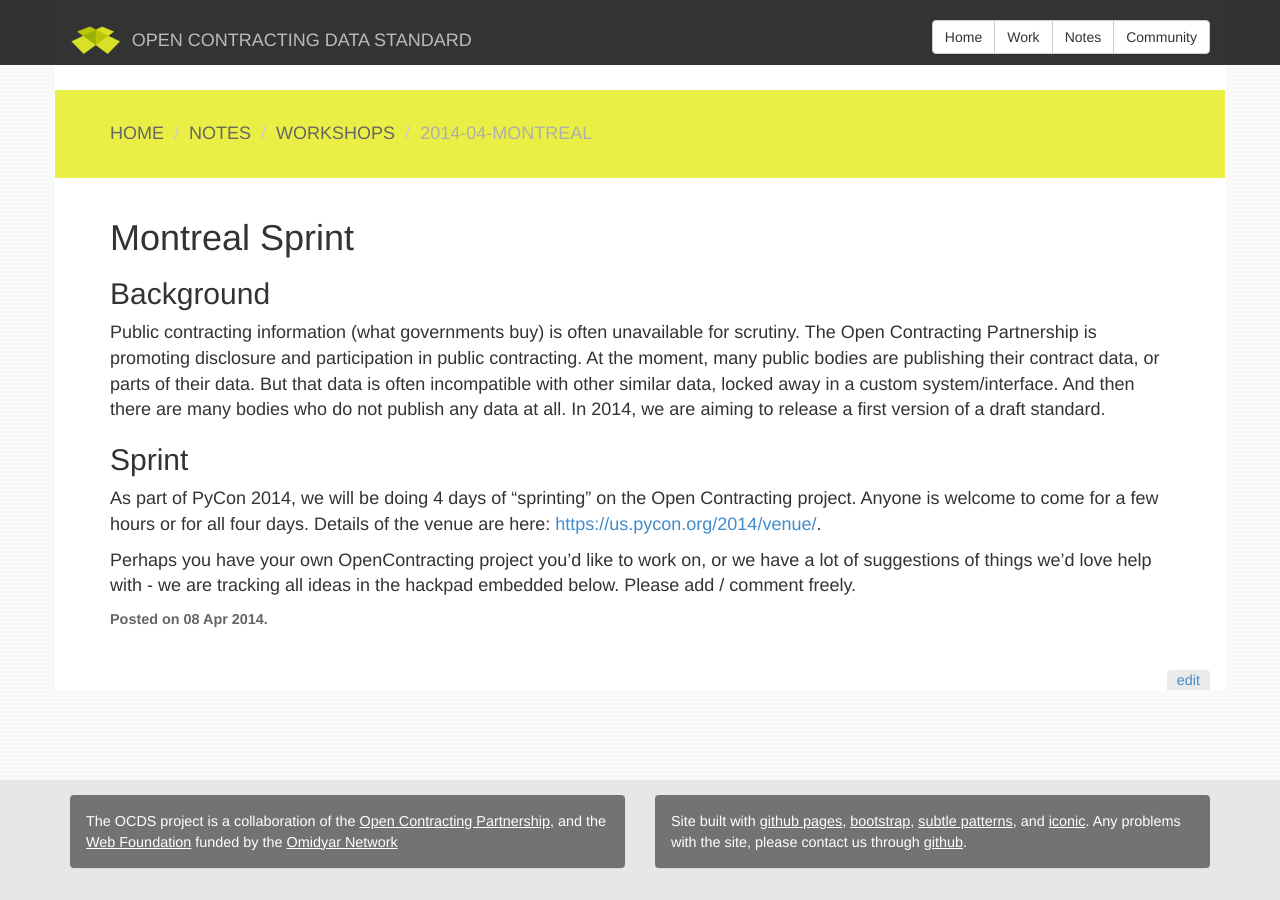
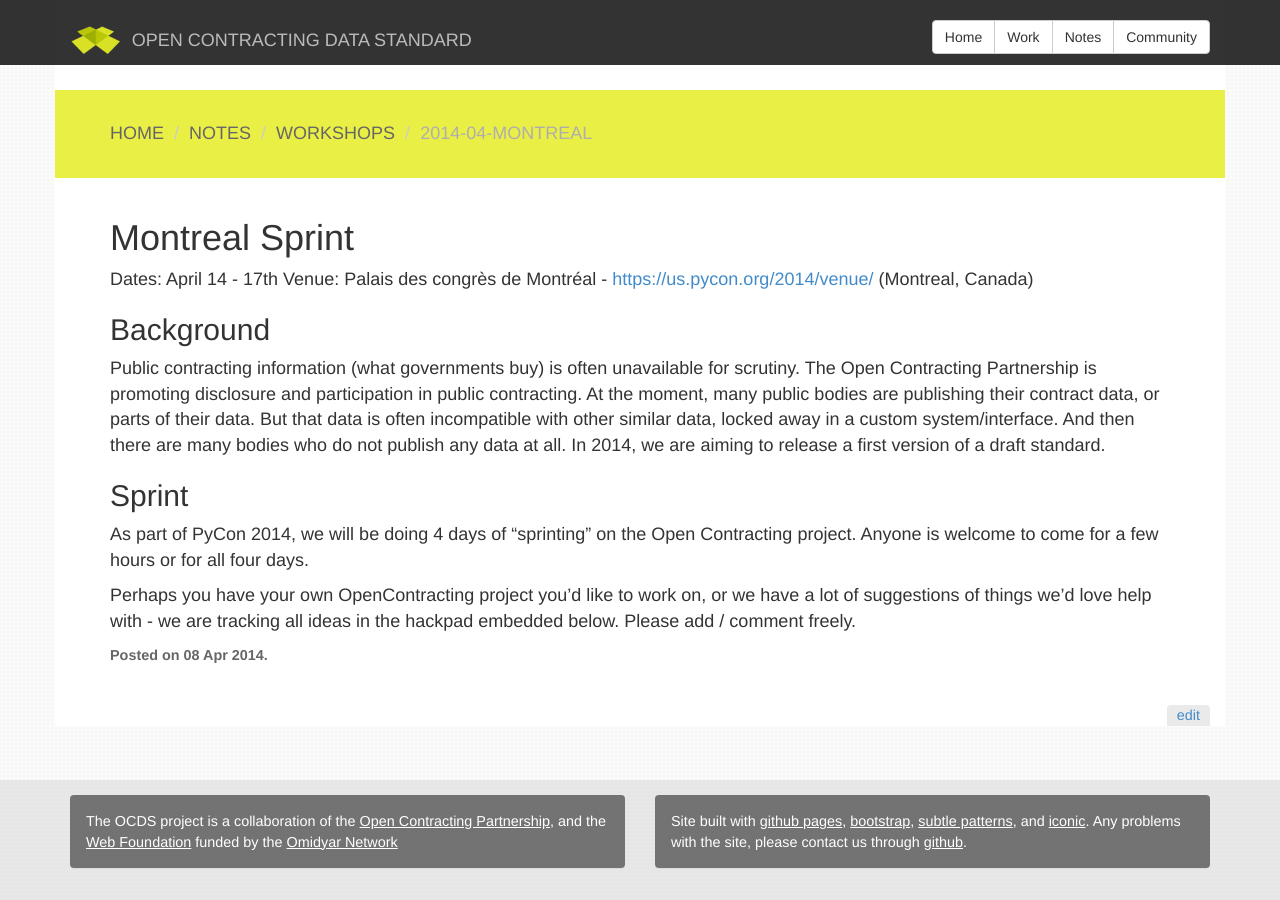
Before and after one commit to open-contracting/open-contracting.github.io, a Jekyll site: the page built from pages/notes/workshops/2014-04-Montreal/index.md, in a window 1280 px wide. Built offline with Jekyll 4.4.1, drawn with Linux system fonts in a browser that asks for light colours; nearby versions of some CDN libraries; Markdown is read by kramdown in place of the engine named in the settings.

Commit message:
Update index.md

```diff
--- a/pages/notes/workshops/2014-04-Montreal/index.md
+++ b/pages/notes/workshops/2014-04-Montreal/index.md
@@ -3,11 +3,14 @@ layout: single
 title: Montreal Sprint
 date: 08/04/2014
 ---
+Dates: April 14 - 17th
+Venue: Palais des congrès de Montréal - [https://us.pycon.org/2014/venue/](https://us.pycon.org/2014/venue/) (Montreal, Canada)
+
 ## Background
 Public contracting information (what governments buy) is often unavailable for scrutiny. The Open Contracting Partnership is promoting disclosure and participation in public contracting. At the moment, many public bodies are publishing their contract data, or parts of their data. But that data is often incompatible with other similar data, locked away in a custom system/interface. And then there are many bodies who do not publish any data at all. In 2014, we are aiming to release a first version of a draft standard.
 
 ## Sprint
-As part of PyCon 2014, we will be doing 4 days of "sprinting" on the Open Contracting project. Anyone is welcome to come for a few hours or for all four days. Details of the venue are here: [https://us.pycon.org/2014/venue/](https://us.pycon.org/2014/venue/).
+As part of PyCon 2014, we will be doing 4 days of "sprinting" on the Open Contracting project. Anyone is welcome to come for a few hours or for all four days.
 
 Perhaps you have your own OpenContracting project you'd like to work on, or we have a lot of suggestions of things we'd love help with - we are tracking all ideas in the hackpad embedded below. Please add / comment freely.
 
```
